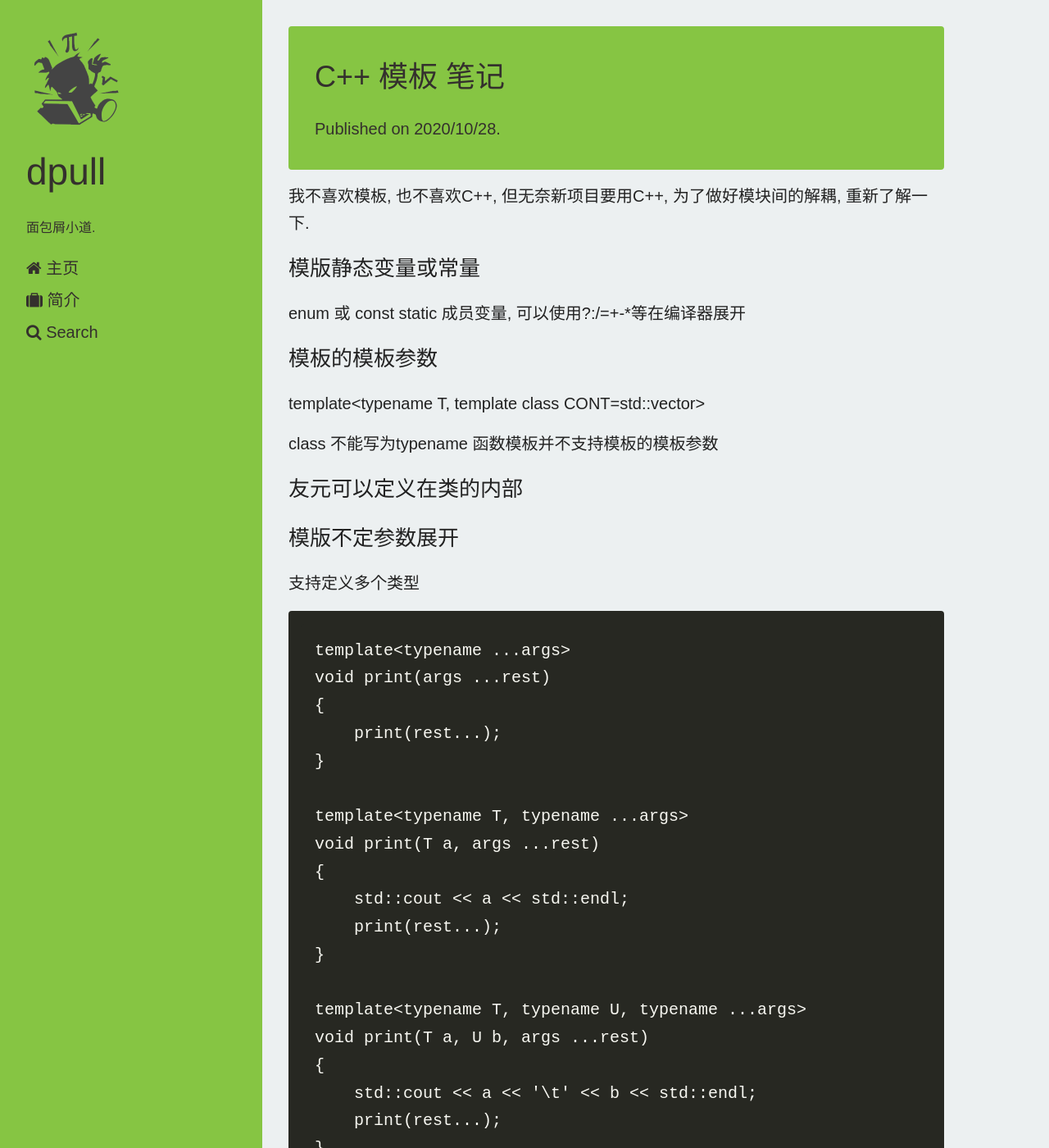
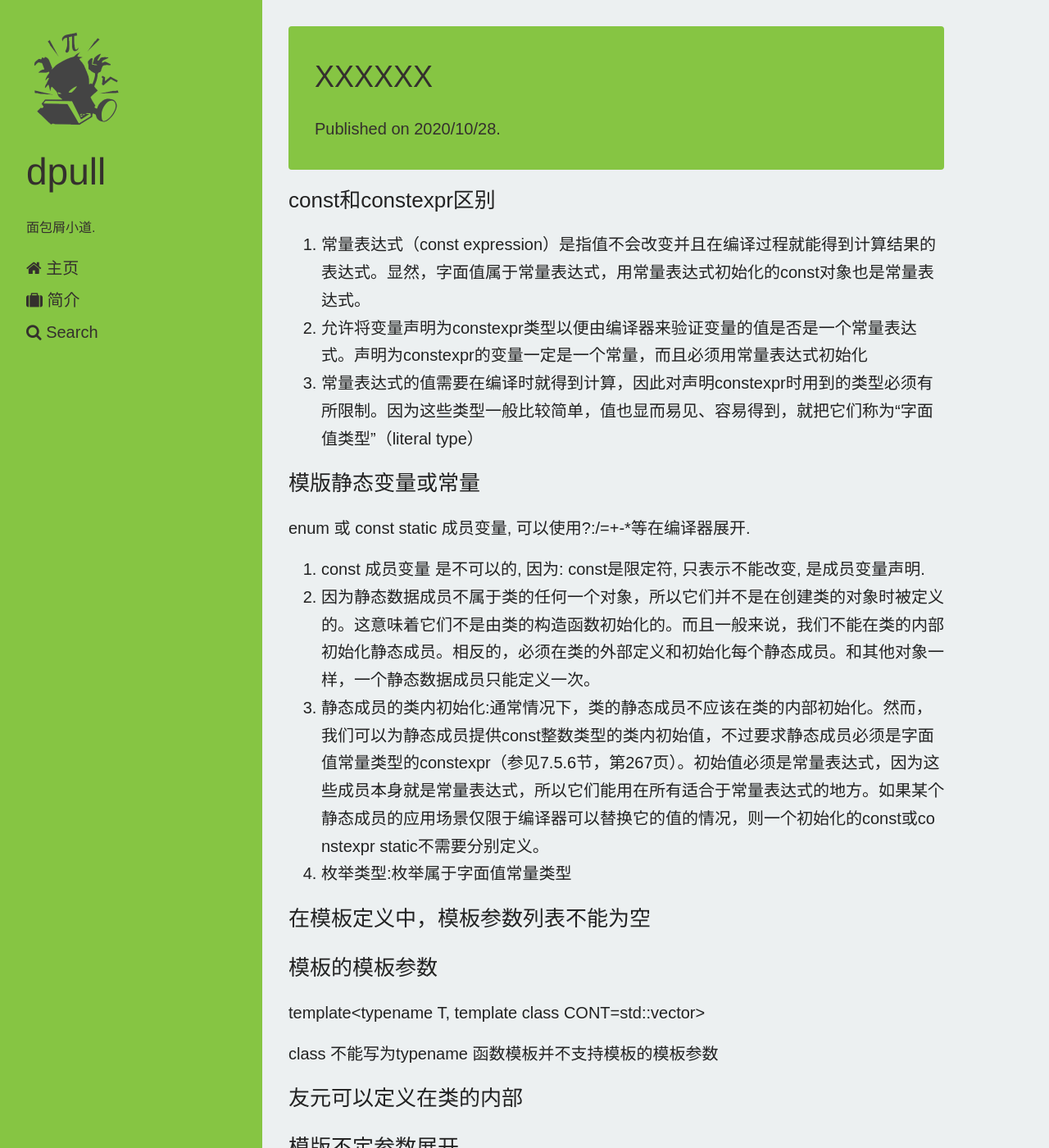
Before and after one commit to dpull/dpull.github.io, a Jekyll site: the page built from _posts/2020-10-28-cpp_template.md, in a window 1280 px wide and 1400 px high. Shown: the whole window at 82% size. Built offline with Jekyll 4.4.1, drawn with Linux system fonts in a browser that asks for light colours; nearby versions of some CDN libraries; our own code applies the rules of GitHub Pages for plain Markdown files; some of the changed text lies outside the part shown.

Commit message:
no message

```diff
--- a/_posts/2020-10-28-cpp_template.md
+++ b/_posts/2020-10-28-cpp_template.md
@@ -1,15 +1,26 @@
 ---
-layout: post
-title: C++ 模板 笔记
+# layout: post
+title: XXXXXX
 categories: [general]
 tags: []
 ---
 
-我不喜欢模板, 也不喜欢C++, 但无奈新项目要用C++, 为了做好模块间的解耦, 重新了解一下.
+### const和constexpr区别
+
+1. 常量表达式（const expression）是指值不会改变并且在编译过程就能得到计算结果的表达式。显然，字面值属于常量表达式，用常量表达式初始化的const对象也是常量表达式。
+1. 允许将变量声明为constexpr类型以便由编译器来验证变量的值是否是一个常量表达式。声明为constexpr的变量一定是一个常量，而且必须用常量表达式初始化
+1. 常量表达式的值需要在编译时就得到计算，因此对声明constexpr时用到的类型必须有所限制。因为这些类型一般比较简单，值也显而易见、容易得到，就把它们称为“字面值类型”（literal type）
 
 ### 模版静态变量或常量
 
-enum 或 const static 成员变量, 可以使用?:/=+-*等在编译器展开
+enum 或 const static 成员变量, 可以使用?:/=+-*等在编译器展开.
+
+1. const 成员变量 是不可以的, 因为: const是限定符, 只表示不能改变, 是成员变量声明.
+1. 因为静态数据成员不属于类的任何一个对象，所以它们并不是在创建类的对象时被定义的。这意味着它们不是由类的构造函数初始化的。而且一般来说，我们不能在类的内部初始化静态成员。相反的，必须在类的外部定义和初始化每个静态成员。和其他对象一样，一个静态数据成员只能定义一次。
+1. 静态成员的类内初始化:通常情况下，类的静态成员不应该在类的内部初始化。然而，我们可以为静态成员提供const整数类型的类内初始值，不过要求静态成员必须是字面值常量类型的constexpr（参见7.5.6节，第267页）。初始值必须是常量表达式，因为这些成员本身就是常量表达式，所以它们能用在所有适合于常量表达式的地方。如果某个静态成员的应用场景仅限于编译器可以替换它的值的情况，则一个初始化的const或constexpr static不需要分别定义。
+1. 枚举类型:枚举属于字面值常量类型
+
+### 在模板定义中，模板参数列表不能为空
 
 ### 模板的模板参数
 
@@ -24,48 +35,17 @@
 
 支持定义多个类型
 
-    template<typename ...args>
-    void print(args ...rest)
-    {
-        print(rest...);
-    }
-
-    template<typename T, typename ...args>
-    void print(T a, args ...rest)
-    {
-        std::cout << a << std::endl;
-        print(rest...);
-    }
-
-    template<typename T, typename U, typename ...args>
-    void print(T a, U b, args ...rest)
-    {
-        std::cout << a << '\t' << b << std::endl;
-        print(rest...);
-    }
-
-    void print()
-    {
-        std::cout << "empty" << std::endl;
-    }
-
-
 ### sfinae 可以用于 模板类型, 函数参数, 返回值
 
-### 只有当C是一个class类型的时候，身为成员指针的类型构造C::*才会是有效的。
-
-### 函数不支持部分偏特化
+### 函数不支持偏特化
 
 ### 当用int&替换T之后，所获得的T&看成与int&等价
 
 ### 在C++中已经有了一个好用的规则，就是如果派生类要使用基类的成员函数的话，可以通过using声明
 
-### ...的重载
-
 ### 如果编译器能在出现的时候知道它是一个类型，那么就不需要typename，如果必须要到实例化的时候才能知道它是不是合法，那么定义的时候就把这个名称作为变量而不是类型。
 
-
-### 测试一下模板引用数组大小问题
+### 模板引用数组问题
 
 对于非引用类型的参数，在实参演绎的过程中，会出现数组到指针（array-to-pointer）的类型转换（这种转型通常也被称为decay）
 
@@ -75,4 +55,10 @@
 
 ### 测试一下使用指针，引用的非类型参数
 
+### ...的重载
+
+### 只有当C是一个class类型的时候，身为成员指针的类型构造C::*才会是有效的
+
 ### 如何看模版展开后的代码
+
+clang++ -Xclang -ast-print -fsyntax-only test.cpp
```
